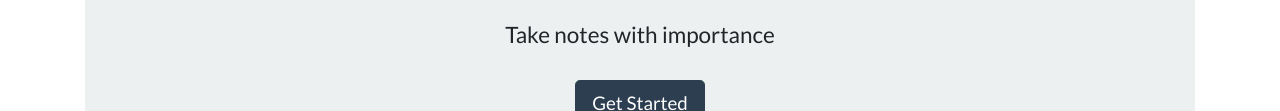
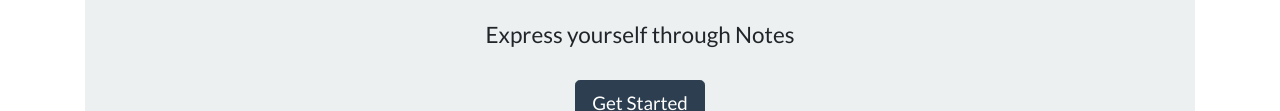
Before and after one commit to LindseyM20/noteworthy, a website: page public/index.html in a window 1280 px wide. Shown: the part 285-396 px from the top of the page. Drawn offline with nearby package versions, Linux system fonts and the light colour scheme; no server answers.

Commit message:
updates README, changes wording on index.html

```diff
--- a/public/index.html
+++ b/public/index.html
@@ -17,7 +17,7 @@
   <div class="container">
     <div style="margin-top: 80px;" class="jumbotron text-center">
       <h1 class="display-4">Noteworthy <span role="img" aria-label="Memo">📝</span></h1>
-      <h4 class="mt-4">Take notes with importance</h4>
+      <h4 class="mt-4">Express yourself through Notes</h4>
       <a class="btn btn-primary btn-lg mt-4" href="/notes" role="button">Get Started</a>
     </div>
   </div>
```
Also changed, not shown: README.md, public/assets/images/noteworthy-screenshot.png (added).
